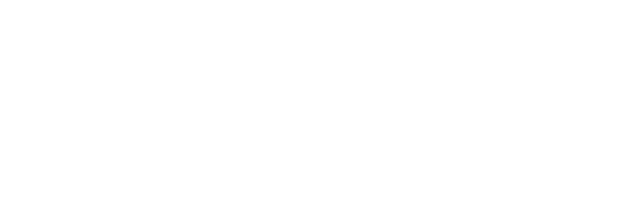
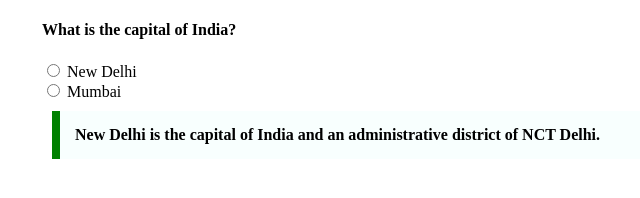
Before and after one commit to acciojob/trivia-hemant0933, a website: page main.html in a window 1280 px wide. Shown: the whole page, without its empty margins (6-646 px from the left). Drawn offline with Linux system fonts and the light colour scheme.

Commit message:
made one mcq

```diff
--- a/main.html
+++ b/main.html
@@ -7,6 +7,16 @@
 </head>
 
 <body>
+	<blockquote>
+		<h4>What is the capital of India?</h4>
+		<input type="radio" id="delhi" name="capital-of-india" value="NewDelhi">
+		<label for="NewDelhi">New Delhi</label><br>
+		<input type="radio" id="mumbai" name="capital-of-india" value="mumbai">
+		<label for="mumbai">Mumbai</label><br>
+		<p>
+			New Delhi is the capital of India and an administrative district of NCT Delhi.
+		</p>
+		</blockquote>
 	<!-- the entire body must be written by student -->
     <script type="text/javascript" src="./script.js">
 </script>
--- a/styles.css
+++ b/styles.css
@@ -1,2 +1,9 @@
 
-/* Your CSS Code here. */
+p{
+    max-width: 600px ;
+    margin:10px;
+    padding:15px;
+    border-left:8px solid green;
+    background-color:#f8fffe;
+    font-weight:bold;
+}
```
